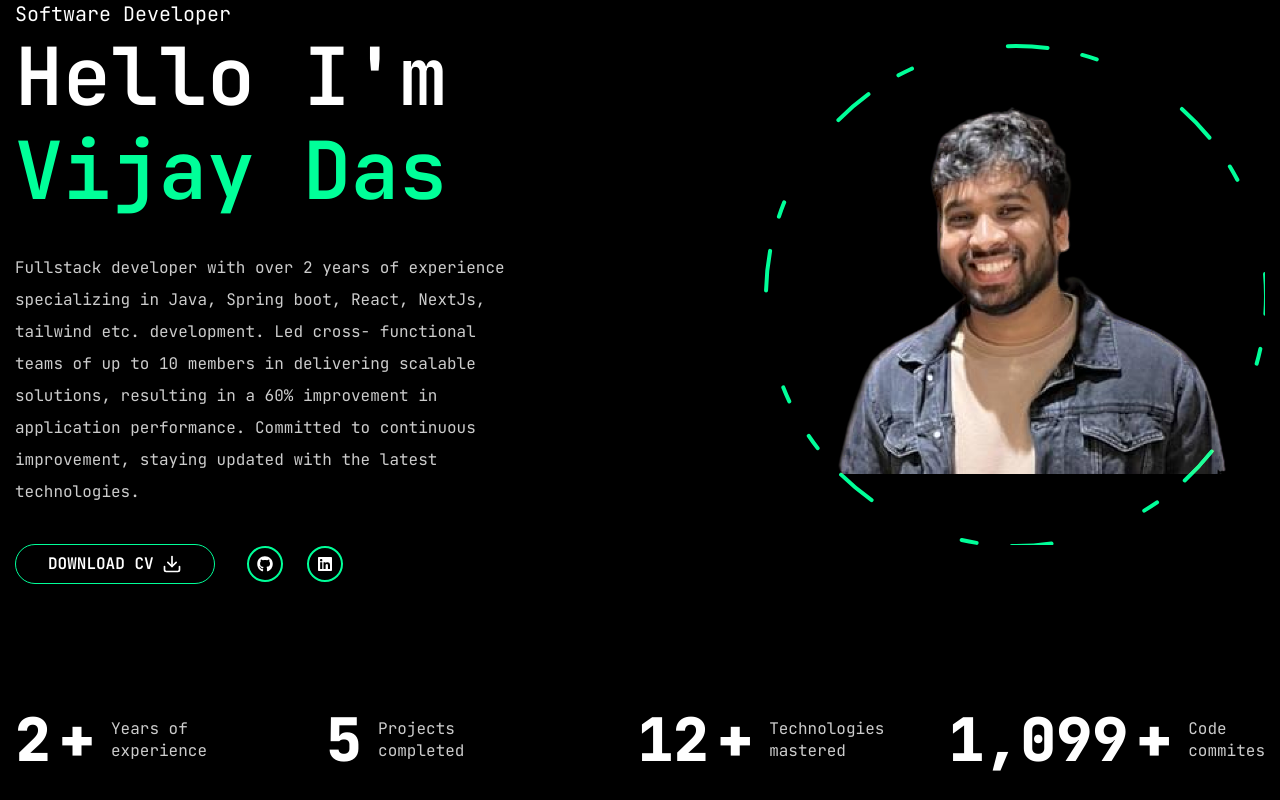
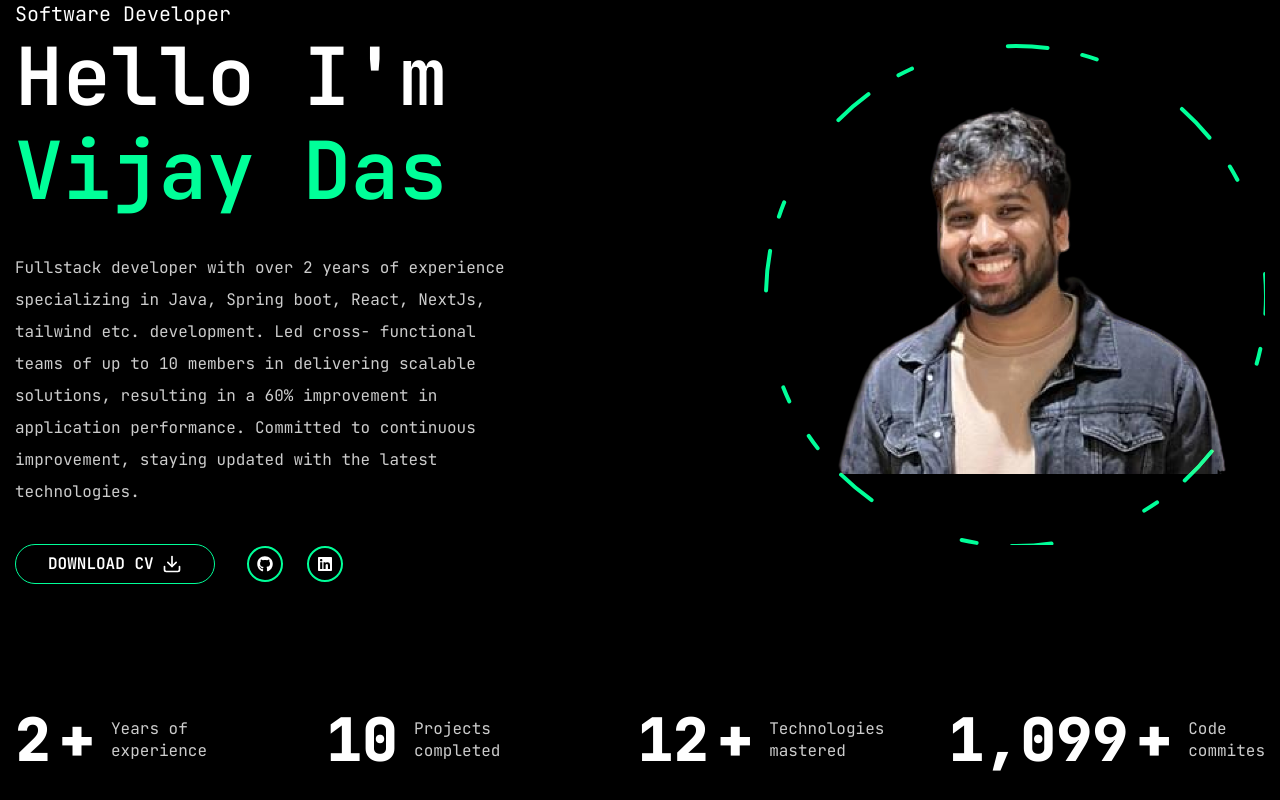
Before and after one commit to vijaykumar0-1/portfolio-website, a Next.js app: page / in a window 1280 px wide. Shown: the part 200-1000 px from the top of the page. Built offline with nearby package versions, Linux system fonts and the light colour scheme.

Commit message:
update the commits number

```diff
--- a/src/components/Stats.tsx
+++ b/src/components/Stats.tsx
@@ -9,7 +9,7 @@ const stats = [
   },
   {
     plusApplicable: false,
-    num: 5,
+    num: 10,
     text: "Projects completed",
   },
   {
```
